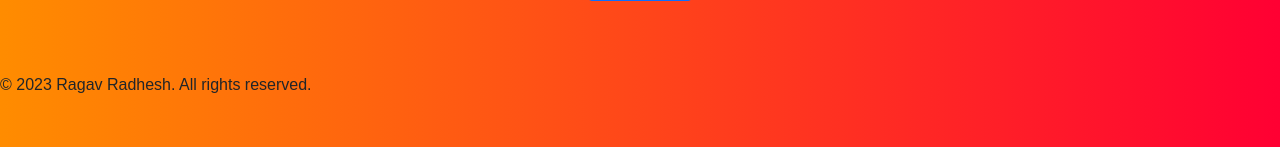
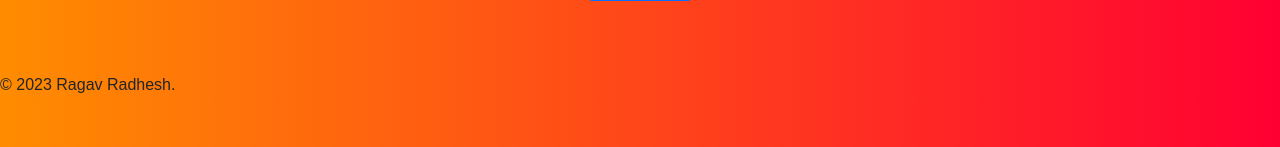
Before and after one commit to RRhere/Flask-Web-Application, a Flask app: page /home in a window 1280 px wide. Shown: the part 653-800 px from the top of the page. Run offline with Flask 3, Linux system fonts and the light colour scheme; some libraries are stand-ins or nearby versions.

Commit message:
commit git;

```diff
--- a/website/templates/base.html
+++ b/website/templates/base.html
@@ -77,7 +77,7 @@
         ></script>
         <br/>
         <footer>
-            &copy; 2023 Ragav Radhesh. All rights reserved.
+            &copy; 2023 Ragav Radhesh.
         </footer>
 </body>
 </html>
```
